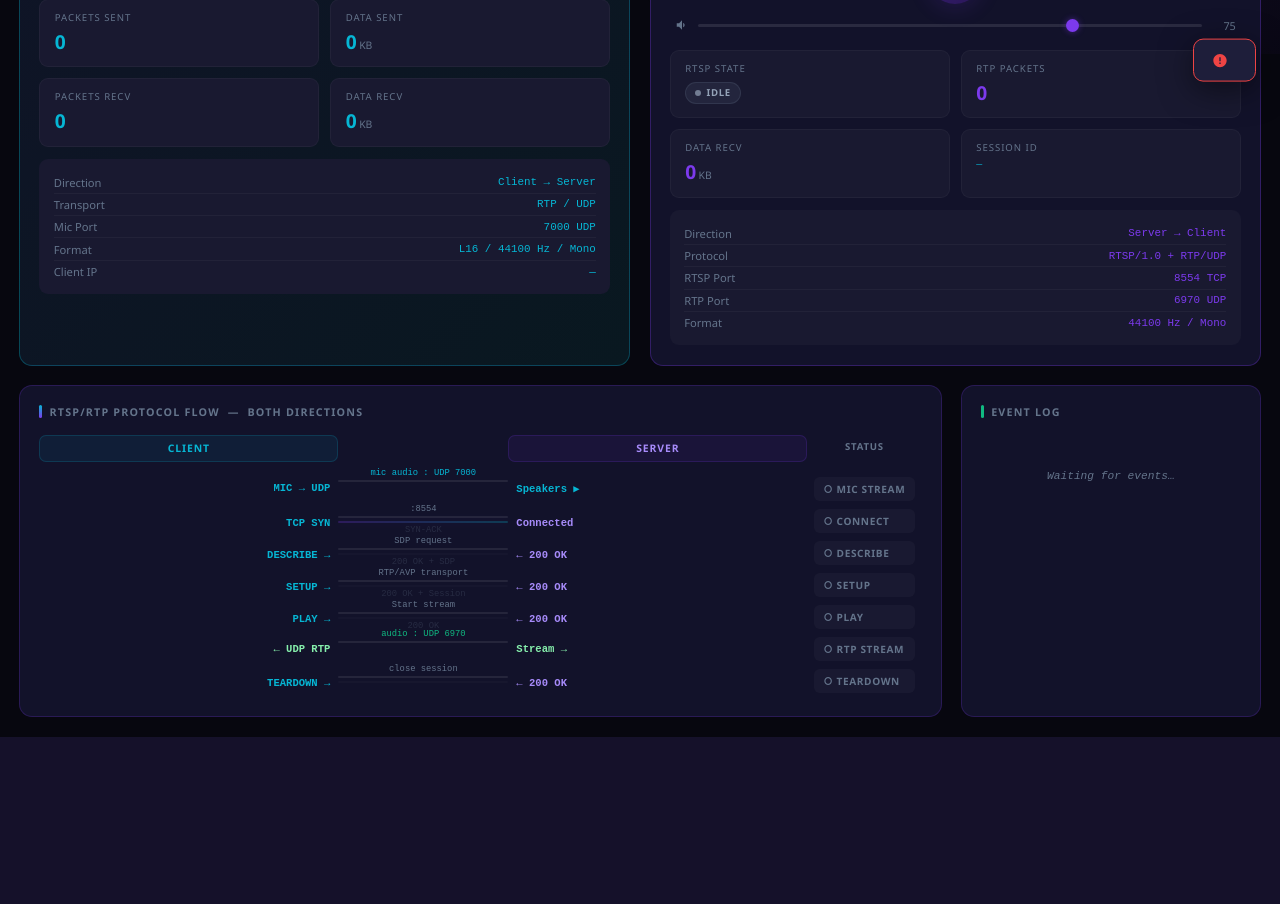
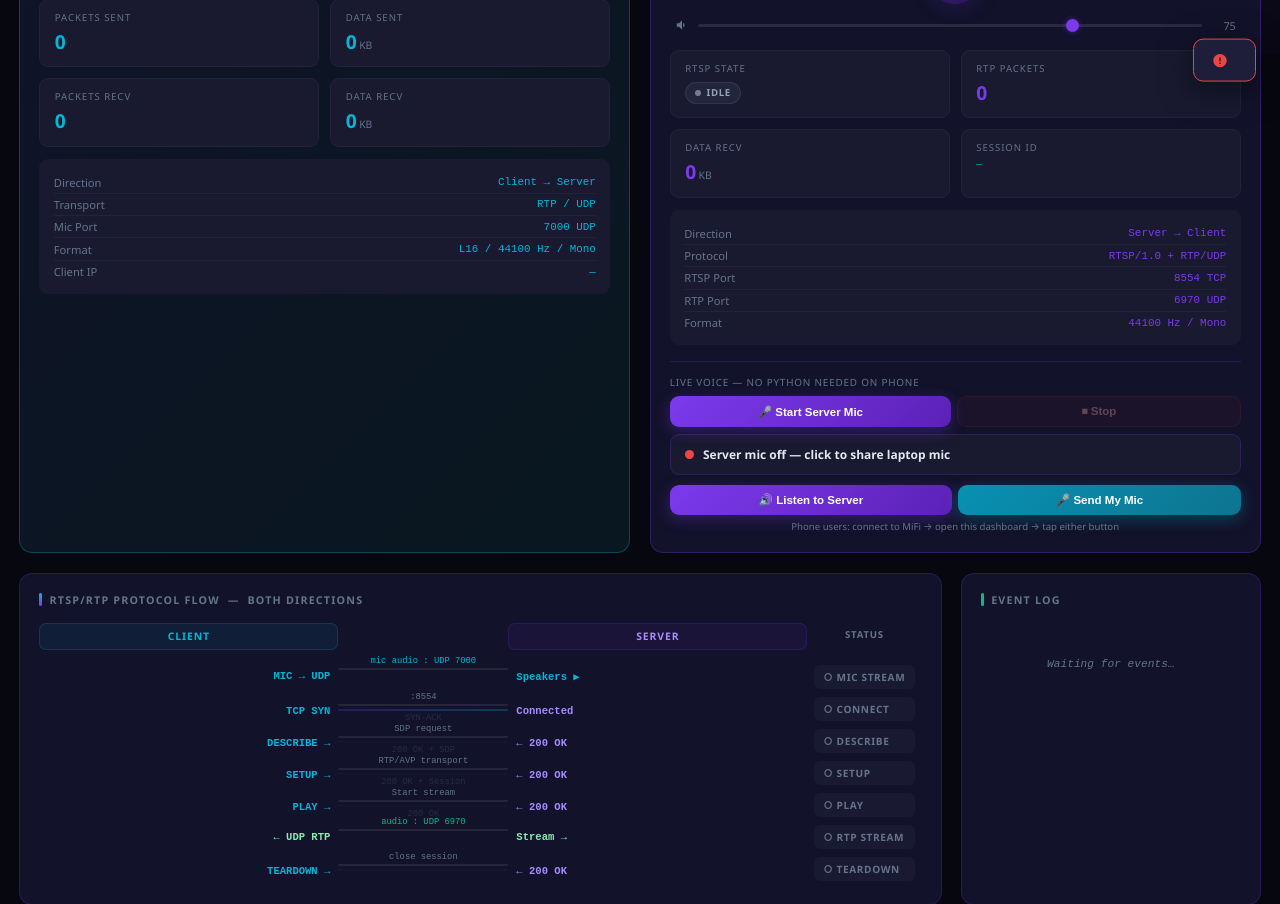
Before and after one commit to agyesam12/audiostreamgroupsix, a Python web app: template player/templates/player/index.html in a window 1280 px wide. Shown: the part 746-1650 px from the top of the page. Before the commit the page ends 1483 px from the top, so only its background shows below. Run offline with Jinja, Linux system fonts and the light colour scheme; the template is opened without the code that fills it, so the values that code supplies are empty.

Commit message:
updated some files

```diff
--- a/player/templates/player/index.html
+++ b/player/templates/player/index.html
@@ -601,6 +601,39 @@ input[type=range]::-webkit-slider-thumb{-webkit-appearance:none;width:13px;heigh
     </div>
 
     <audio id="audio-el" preload="auto" style="display:none"></audio>
+
+    <!-- ══ Live Voice Communication ══ -->
+    <div style="font-size:.62rem;text-transform:uppercase;letter-spacing:.08em;color:var(--muted);margin-bottom:.45rem;margin-top:1rem;padding-top:.8rem;border-top:1px solid var(--border)">
+      Live Voice &mdash; No Python Needed on Phone
+    </div>
+
+    <!-- Laptop: start/stop server mic -->
+    <div style="display:flex;gap:.4rem;margin-bottom:.4rem">
+      <button class="btn btn-s2c" id="btn-srv-mic-start" onclick="startSrvMic()" style="flex:1;margin:0;font-size:.72rem;padding:.5rem .5rem">
+        &#127908; Start Server Mic
+      </button>
+      <button class="btn btn-danger" id="btn-srv-mic-stop" onclick="stopSrvMic()" disabled style="flex:1;margin:0;font-size:.72rem;padding:.5rem .5rem">
+        &#9209; Stop
+      </button>
+    </div>
+    <div class="srv-status" style="margin-bottom:.6rem">
+      <div class="dot" id="dot-srv-mic"></div>
+      <span style="font-size:.75rem;font-weight:600" id="lbl-srv-mic">Server mic off — click to share laptop mic</span>
+    </div>
+
+    <!-- Phone: listen / send mic -->
+    <div style="display:flex;gap:.4rem">
+      <button class="btn btn-s2c" id="btn-listen-srv" onclick="toggleListenSrv()" style="flex:1;margin:0;font-size:.72rem;padding:.5rem .5rem">
+        &#128266; Listen to Server
+      </button>
+      <button class="btn btn-c2s" id="btn-browser-mic" onclick="toggleBrowserMic()" style="flex:1;margin:0;font-size:.72rem;padding:.5rem .5rem">
+        &#127908; Send My Mic
+      </button>
+    </div>
+    <div style="font-size:.6rem;color:var(--muted);text-align:center;margin-top:.35rem">
+      Phone users: connect to MiFi &rarr; open this dashboard &rarr; tap either button
+    </div>
+    <audio id="srv-mic-audio" style="display:none"></audio>
   </div>
 
   <!-- ══ BOTTOM: Protocol Flow + Log ══ -->
@@ -1006,6 +1039,101 @@ async function poll() {
 
 setInterval(poll, 1000);
 poll();
+
+// ── Server Mic (Laptop mic → Phone browser) ────────────────────────────────
+async function startSrvMic() {
+  const d = await post('/api/server-mic/start');
+  if (d.error) { toast(d.error); return; }
+  document.getElementById('btn-srv-mic-start').disabled = true;
+  document.getElementById('btn-srv-mic-stop').disabled  = false;
+  document.getElementById('dot-srv-mic').classList.add('on');
+  document.getElementById('lbl-srv-mic').textContent = 'Server mic LIVE — phones can now listen';
+}
+
+async function stopSrvMic() {
+  await post('/api/server-mic/stop');
+  document.getElementById('btn-srv-mic-start').disabled = false;
+  document.getElementById('btn-srv-mic-stop').disabled  = true;
+  document.getElementById('dot-srv-mic').classList.remove('on');
+  document.getElementById('lbl-srv-mic').textContent = 'Server mic off';
+  const a = document.getElementById('srv-mic-audio');
+  a.pause(); a.src = '';
+  _listening = false;
+  document.getElementById('btn-listen-srv').textContent = '\u{1F508} Listen to Server';
+}
+
+let _listening = false;
+function toggleListenSrv() {
+  const audio = document.getElementById('srv-mic-audio');
+  const btn   = document.getElementById('btn-listen-srv');
+  if (_listening) {
+    audio.pause(); audio.src = '';
+    _listening = false;
+    btn.textContent = '\u{1F508} Listen to Server';
+  } else {
+    audio.src = '/api/server-mic/stream?' + Date.now();
+    audio.volume = (document.getElementById('vol-range') || {value:75}).value / 100;
+    audio.play().catch(e => toast('Cannot play audio: ' + e.message));
+    _listening = true;
+    btn.textContent = '⏹ Stop Listening';
+  }
+}
+
+// ── Browser Mic (Phone mic → Laptop speakers) ──────────────────────────────
+let _bmCtx = null, _bmProc = null, _bmStream = null, _bmSeq = 0, _bmOn = false;
+
+async function toggleBrowserMic() {
+  _bmOn ? stopBrowserMic() : await startBrowserMic();
+}
+
+async function startBrowserMic() {
+  try {
+    _bmStream = await navigator.mediaDevices.getUserMedia({
+      audio: {channelCount:1, echoCancellation:true, noiseSuppression:true}
+    });
+    _bmCtx  = new (window.AudioContext || window.webkitAudioContext)({sampleRate:44100});
+    const src = _bmCtx.createMediaStreamSource(_bmStream);
+    _bmProc   = _bmCtx.createScriptProcessor(1024, 1, 1);
+
+    _bmProc.onaudioprocess = (e) => {
+      if (!_bmOn) return;
+      const f32 = e.inputBuffer.getChannelData(0);
+      const i16 = new Int16Array(f32.length);
+      for (let i = 0; i < f32.length; i++)
+        i16[i] = Math.max(-32768, Math.min(32767, Math.round(f32[i] * 32767)));
+      // 12-byte RTP header
+      const hdr = new ArrayBuffer(12);
+      const dv  = new DataView(hdr);
+      dv.setUint8(0, 0x80); dv.setUint8(1, 96);
+      dv.setUint16(2, _bmSeq & 0xFFFF, false);
+      dv.setUint32(4, (_bmSeq * 1024) & 0xFFFFFFFF, false);
+      dv.setUint32(8, 0x42524F57, false);
+      _bmSeq++;
+      const pkt = new Uint8Array(12 + i16.byteLength);
+      pkt.set(new Uint8Array(hdr), 0);
+      pkt.set(new Uint8Array(i16.buffer), 12);
+      fetch('/api/mic-receive', {
+        method:'POST', body:pkt,
+        headers:{'Content-Type':'application/octet-stream'},
+      }).catch(()=>{});
+    };
+
+    src.connect(_bmProc);
+    _bmProc.connect(_bmCtx.destination);
+    _bmOn = true;
+    document.getElementById('btn-browser-mic').textContent = '⏹ Stop My Mic';
+  } catch(e) {
+    toast('Mic access denied: ' + e.message);
+  }
+}
+
+function stopBrowserMic() {
+  _bmOn = false;
+  if (_bmProc)   { _bmProc.disconnect();  _bmProc = null; }
+  if (_bmStream) { _bmStream.getTracks().forEach(t => t.stop()); _bmStream = null; }
+  if (_bmCtx)    { _bmCtx.close();        _bmCtx  = null; }
+  document.getElementById('btn-browser-mic').textContent = '\u{1F3A4} Send My Mic';
+}
 </script>
 </body>
 </html>
--- a/player/urls.py
+++ b/player/urls.py
@@ -20,4 +20,10 @@ urlpatterns = [
     path('api/mic/server/stop',     views.mic_server_stop),
     path('api/mic/client/start',    views.mic_client_start),
     path('api/mic/client/stop',     views.mic_client_stop),
+    # Server mic → phone browser streaming
+    path('api/server-mic/start',    views.start_server_mic),
+    path('api/server-mic/stop',     views.stop_server_mic),
+    path('api/server-mic/stream',   views.server_mic_stream),
+    # Phone browser mic → laptop speakers
+    path('api/mic-receive',         views.mic_receive),
 ]
```
Also changed, not shown: audio_server.py (+10 -1 lines), player/views.py (+111 -1 lines).
